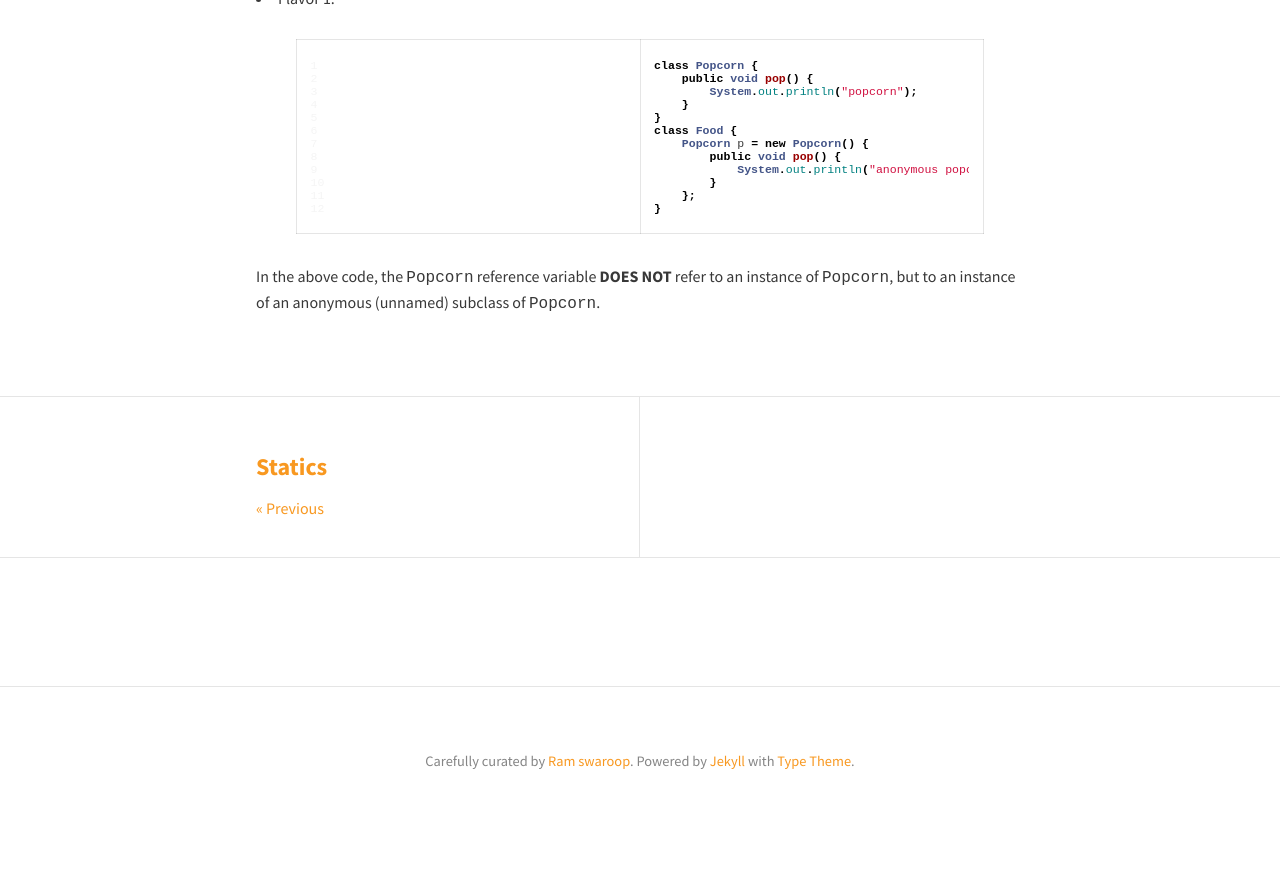
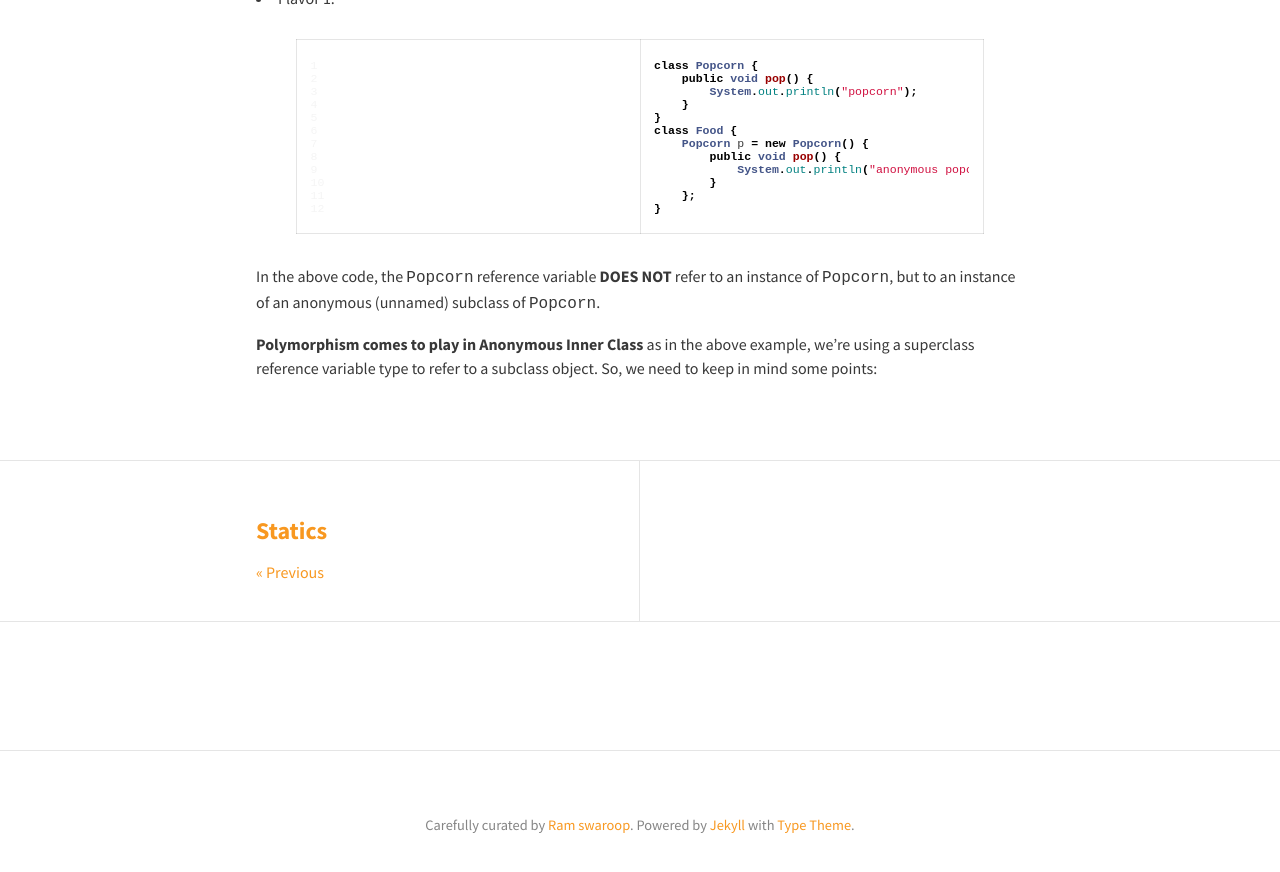
Before and after one commit to rampatra/JavaNotes, a Jekyll site: the page built from _posts/2015-08-20-nested-classes.md, in a window 1280 px wide and 900 px high, scrolled down 5589 px. Shown: the top 872 px of the window. Built offline with Jekyll 4.4.1, drawn with Linux system fonts in a browser that asks for light colours; nearby versions of some CDN libraries; comment, search, counter and statistics services are not loaded; before the commit the page ends 6425 px from its top, so only the background shows below that.

Commit message:
added content

```diff
--- a/_posts/2015-08-20-nested-classes.md
+++ b/_posts/2015-08-20-nested-classes.md
@@ -300,5 +300,8 @@ class Food {
 }
 {% endhighlight %}
 
-In the above code, the `Popcorn` reference variable __DOES NOT__ refer to an instance of `Popcorn`, but to an instance of an
-anonymous (unnamed) subclass of `Popcorn`.
+In the above code, the `Popcorn` reference variable __DOES NOT__ refer to an instance of `Popcorn`, but to an instance
+of an anonymous (unnamed) subclass of `Popcorn`.
+
+__Polymorphism comes to play in Anonymous Inner Class__ as in the above example, we're using a superclass reference
+variable type to refer to a subclass object. So, we need to keep in mind some points:
```
